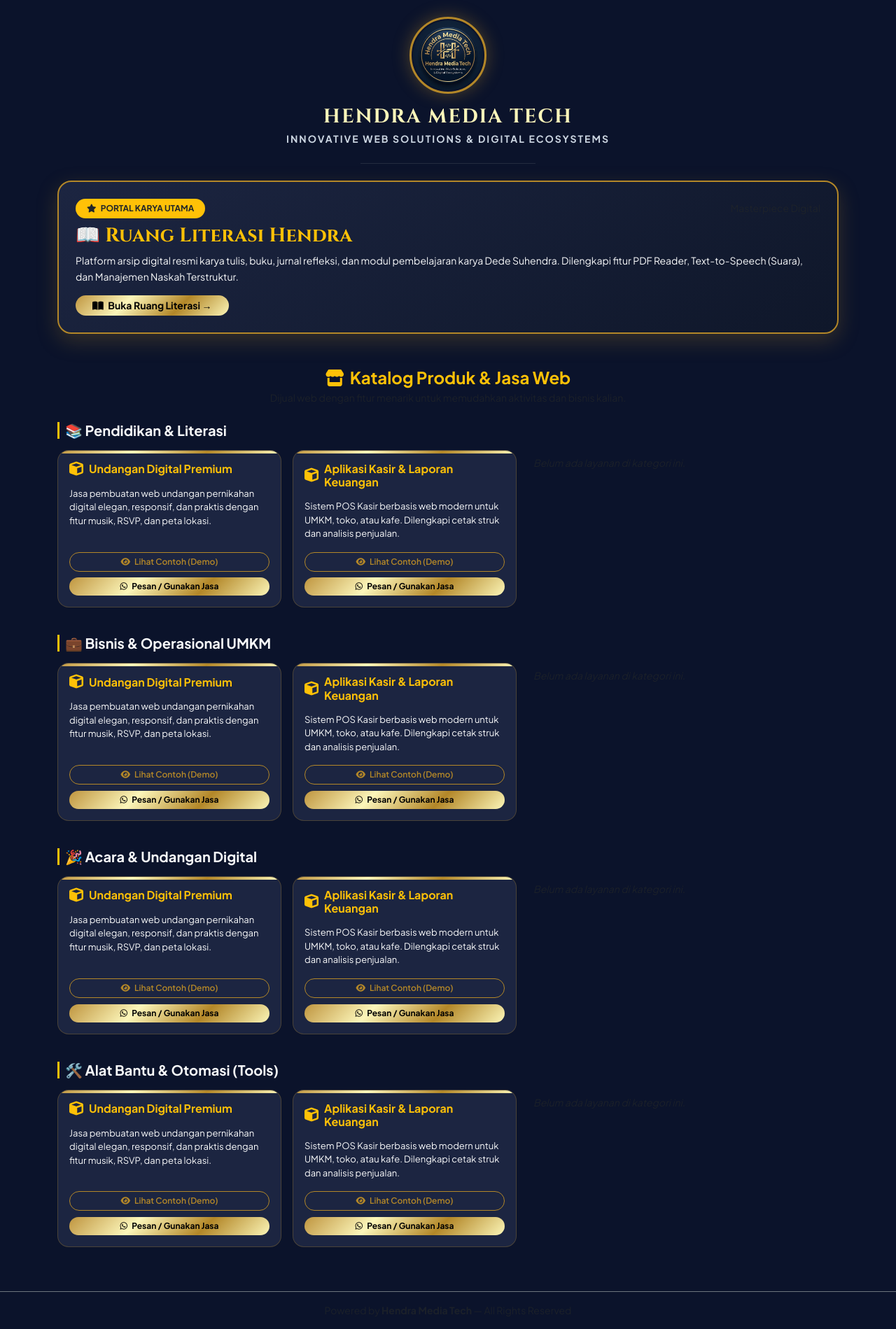
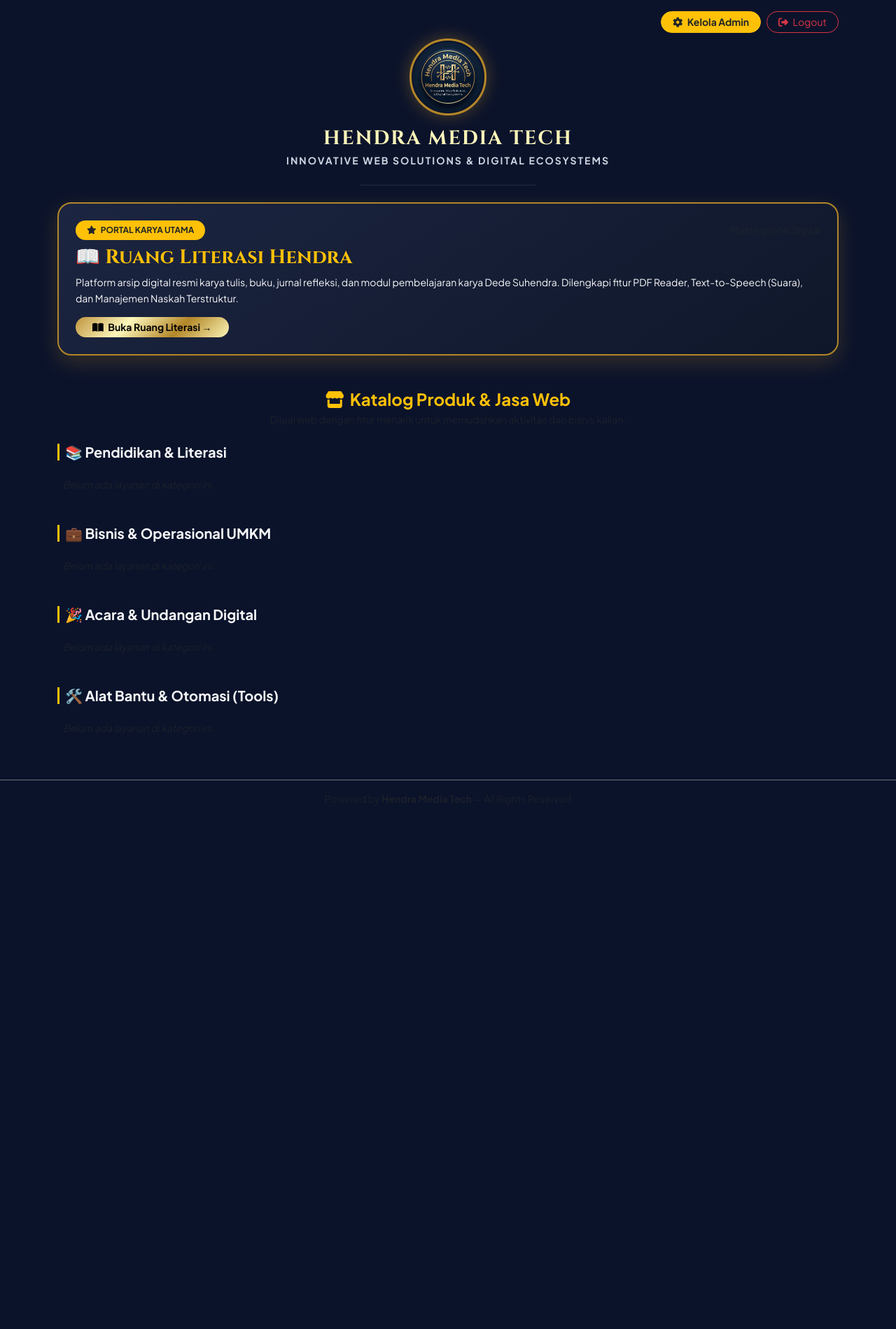
Before and after one commit to hendraelkariem12-a11y/hendra-media-tech, a Flask app: page / in a window 1280 px wide. Shown: the whole page at 70% size. After the commit the page ends 1150 px from the top, so only its background shows below. Run offline with Flask 3, Linux system fonts and the light colour scheme; the visitor is signed in with stand-in values (Sample User, id 1).

Commit message:
Update index.html

```diff
--- a/templates/index.html
+++ b/templates/index.html
@@ -1,3 +1,4 @@
+
 <!DOCTYPE html>
 <html lang="id">
 <head>
@@ -39,8 +40,6 @@
             letter-spacing: 2px;
             font-weight: 700;
         }
-
-        /* Banner Karya Unggulan (Ruang Literasi) */
         .showcase-card {
             background: linear-gradient(145deg, #1c2541, #0f172a);
             border: 2px solid var(--gold);
@@ -49,8 +48,6 @@
             position: relative;
             overflow: hidden;
         }
-
-        /* Container Scroll Ke Samping (Horizontal Slider) */
         .horizontal-scroll-container {
             display: flex;
             overflow-x: auto;
@@ -67,7 +64,7 @@
             border-radius: 10px;
         }
         .scroll-item {
-            flex: 0 0 85%; /* Di HP kelihatan 1 kotak + sedikit ujung kotak berikutnya */
+            flex: 0 0 85%;
             max-width: 340px;
             scroll-snap-align: start;
         }
@@ -76,7 +73,6 @@
                 flex: 0 0 320px;
             }
         }
-
         .card-kotak {
             background-color: var(--card-dark);
             border: 1px solid rgba(179, 135, 40, 0.3);
@@ -115,8 +111,24 @@
 </head>
 <body>
 
-    <!-- Header & Logo Induk -->
-    <div class="container py-4 text-center">
+    <!-- Header & Navigasi Admin -->
+    <div class="container py-3">
+        <div class="d-flex justify-content-end mb-2">
+            {% if is_admin %}
+                <a href="/admin/tambah" class="btn btn-warning btn-sm rounded-pill px-3 fw-bold me-2 text-dark">
+                    <i class="fa-solid fa-gear me-1"></i> Kelola Admin
+                </a>
+                <a href="/admin/logout" class="btn btn-outline-danger btn-sm rounded-pill px-3">
+                    <i class="fa-solid fa-right-from-bracket me-1"></i> Logout
+                </a>
+            {% else %}
+                <a href="/admin/login" class="btn btn-outline-warning btn-sm rounded-pill px-3 fw-bold">
+                    <i class="fa-solid fa-lock me-1"></i> Admin Panel
+                </a>
+            {% endif %}
+        </div>
+
+        <div class="text-center">
             <img src="/logo.jpg" onerror="this.src='/logo.png'" alt="Hendra Media Tech" class="brand-logo mb-3">
             <h1 class="brand-title h3 mb-1">HENDRA MEDIA TECH</h1>
             <p class="small text-uppercase fw-bold mt-1" style="letter-spacing: 2px; color: #cbd5e1 !important;">
@@ -125,7 +137,7 @@
 
             <hr class="border-secondary my-4" style="max-width: 250px; margin: 0 auto;">
 
-        <!-- SECTION 1: PERKENALAN KARYA UNGGULAN (RUANG LITERASI) -->
+            <!-- SECTION 1: PERKENALAN KARYA UNGGULAN -->
             <div class="showcase-card p-4 text-start mb-5">
                 <div class="d-flex align-items-center justify-content-between mb-2 flex-wrap gap-2">
                     <span class="badge bg-warning text-dark fw-bold px-3 py-2 rounded-pill"><i class="fa-solid fa-star me-1"></i> PORTAL KARYA UTAMA</span>
@@ -135,7 +147,7 @@
                 <p class="small text-light mb-3" style="line-height: 1.6;">
                     Platform arsip digital resmi karya tulis, buku, jurnal refleksi, dan modul pembelajaran karya Dede Suhendra. Dilengkapi fitur PDF Reader, Text-to-Speech (Suara), dan Manajemen Naskah Terstruktur.
                 </p>
-            <a href="https://web-catatan-buku-production.up.railway.app/" target="_blank" class="btn btn-gold btn-sm px-4">
+                <a href="https://web-catatan-buku.up.railway.app" target="_blank" class="btn btn-gold btn-sm px-4">
                     <i class="fa-solid fa-book-open me-1"></i> Buka Ruang Literasi &rarr;
                 </a>
             </div>
@@ -146,14 +158,7 @@
                 <p class="text-muted small">Dijual web dengan fitur menarik untuk memudahkan aktivitas dan bisnis kalian.</p>
             </div>
 
-        <!-- SECTION 3: KATALOG PER KATEGORI (GESER KE SAMPING) -->
-        {% set kategori_list = [
-            {'nama': '📚 Pendidikan & Literasi', 'filter': 'Pendidikan'},
-            {'nama': '💼 Bisnis & Operasional UMKM', 'filter': 'Bisnis'},
-            {'nama': '🎉 Acara & Undangan Digital', 'filter': 'Acara'},
-            {'nama': '🛠️ Alat Bantu & Otomasi (Tools)', 'filter': 'Tools'}
-        ] %}
-
+            <!-- SECTION 3: KATALOG DINAMIS PER KATEGORI -->
             {% for kat in kategori_list %}
             <div class="text-start mb-4">
                 <h5 class="fw-bold text-light mb-3 border-start border-warning border-3 ps-2">
@@ -161,10 +166,10 @@
                 </h5>
 
                 <div class="horizontal-scroll-container">
-                {% set found = false %}
+                    {% set ns = namespace(found=false) %}
                     {% for k in kotaks %}
-                    {% if k.kategori == kat.filter or not k.kategori %}
-                    {% set found = true %}
+                        {% if k.kategori == kat.id %}
+                        {% set ns.found = true %}
                         <div class="scroll-item">
                             <div class="card card-kotak p-3">
                                 <div class="card-body d-flex flex-column p-0">
@@ -191,13 +196,14 @@
                         {% endif %}
                     {% endfor %}
 
-                {% if not found %}
+                    {% if not ns.found %}
                     <div class="text-muted small fst-italic p-2">Belum ada layanan di kategori ini.</div>
                     {% endif %}
                 </div>
             </div>
             {% endfor %}
 
+        </div>
     </div>
 
     <footer class="mt-auto py-3 text-center border-top border-secondary small text-muted">
```
Lines whose indentation alone changed are shown as unchanged.
